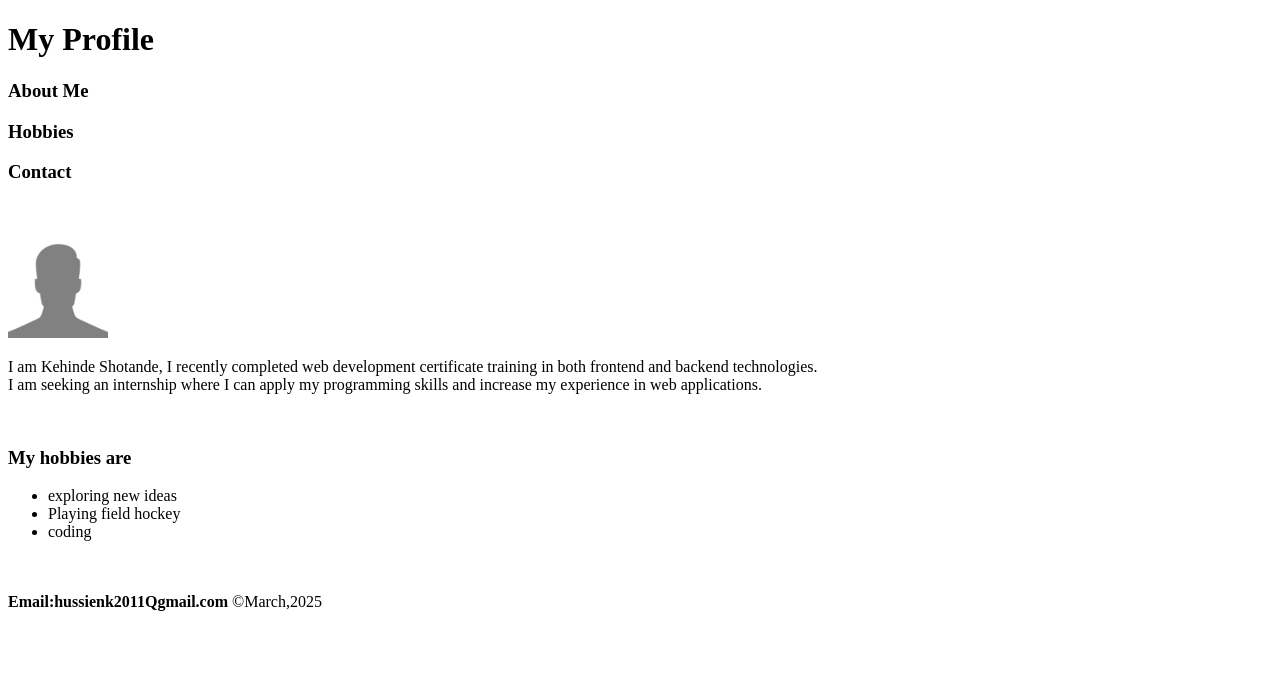
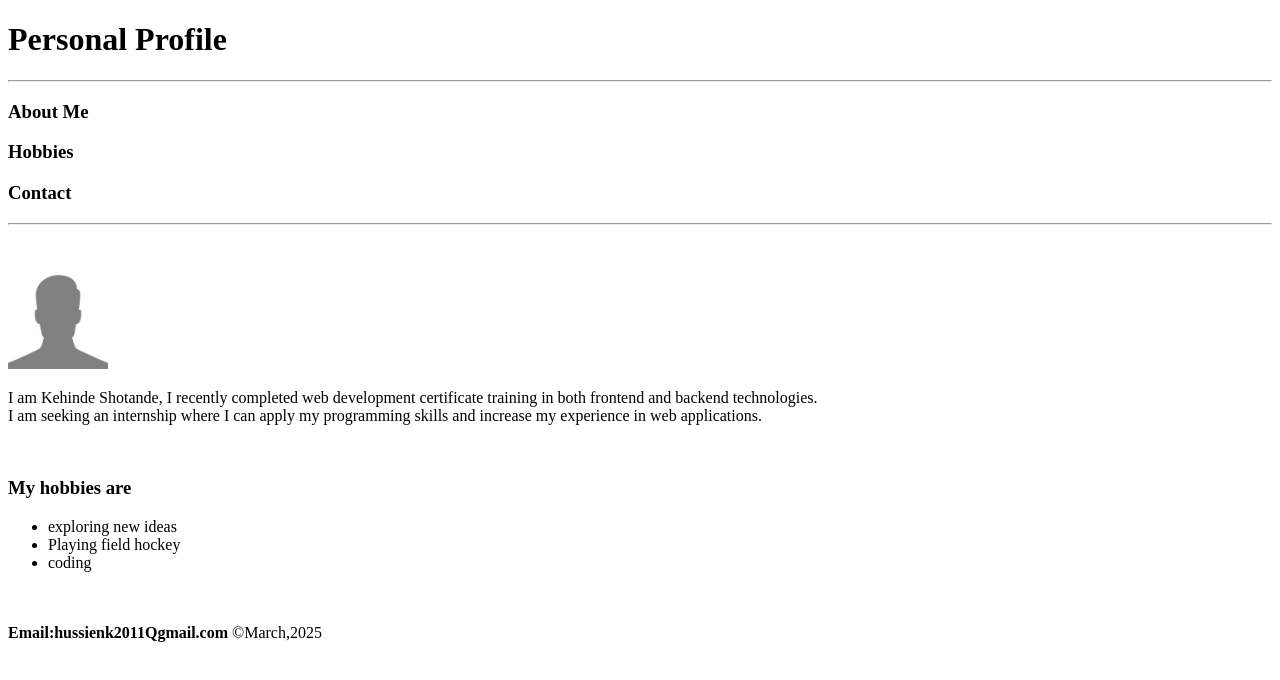
Before and after one commit to shottyTech/html-personal-profile, a plain HTML site: page index.html in a window 1280 px wide. Drawn offline with Linux system fonts and the light colour scheme.

Commit message:
a line break added to the nav section

```diff
--- a/index.html
+++ b/index.html
@@ -9,13 +9,13 @@
 
 <body>
     <header>
-        <h1>My Profile</h1>
+        <h1>Personal Profile</h1><hr>
         <nav>
             <h3>About Me</h3>
             <h3>Hobbies</h3>
             <h3>Contact</h3>
 
-        </nav>
+        </nav><hr>
     </header><br/><br/>
     <section class="bio_info">
         <div class="image">
```
